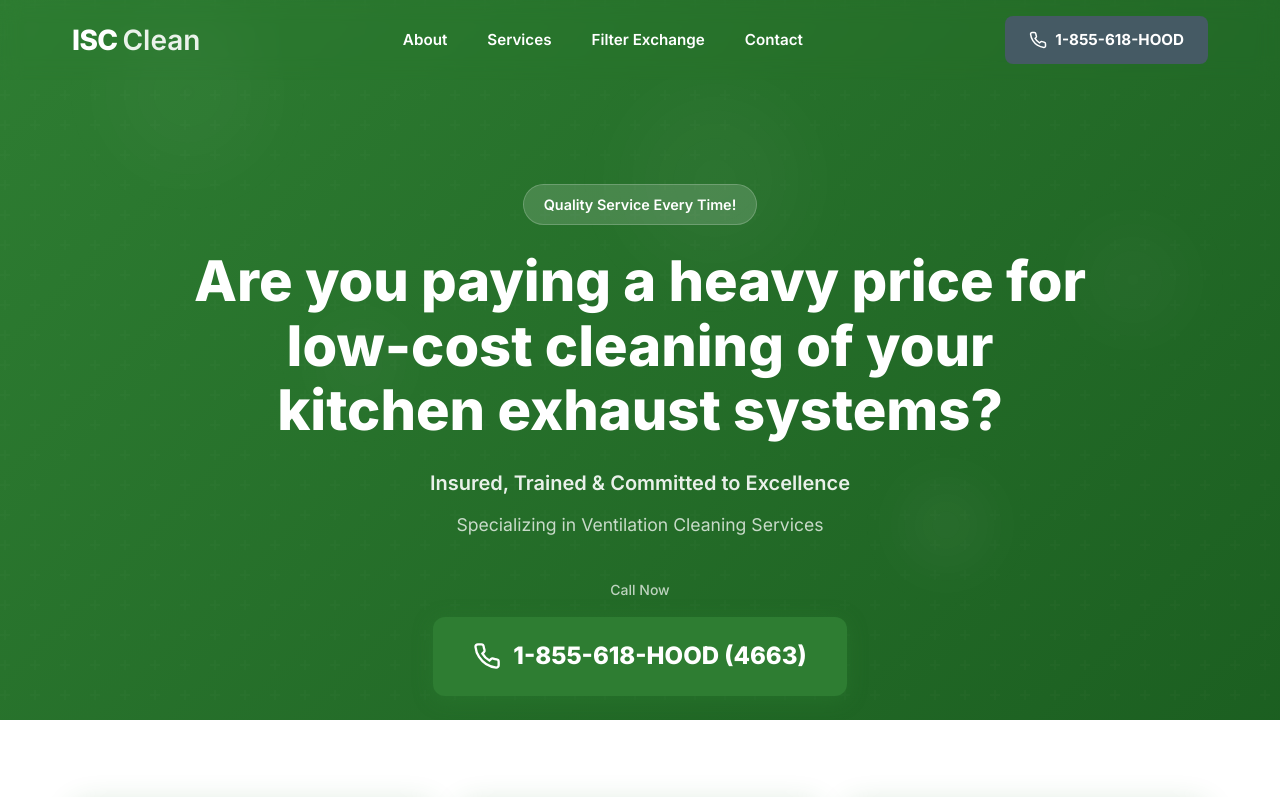
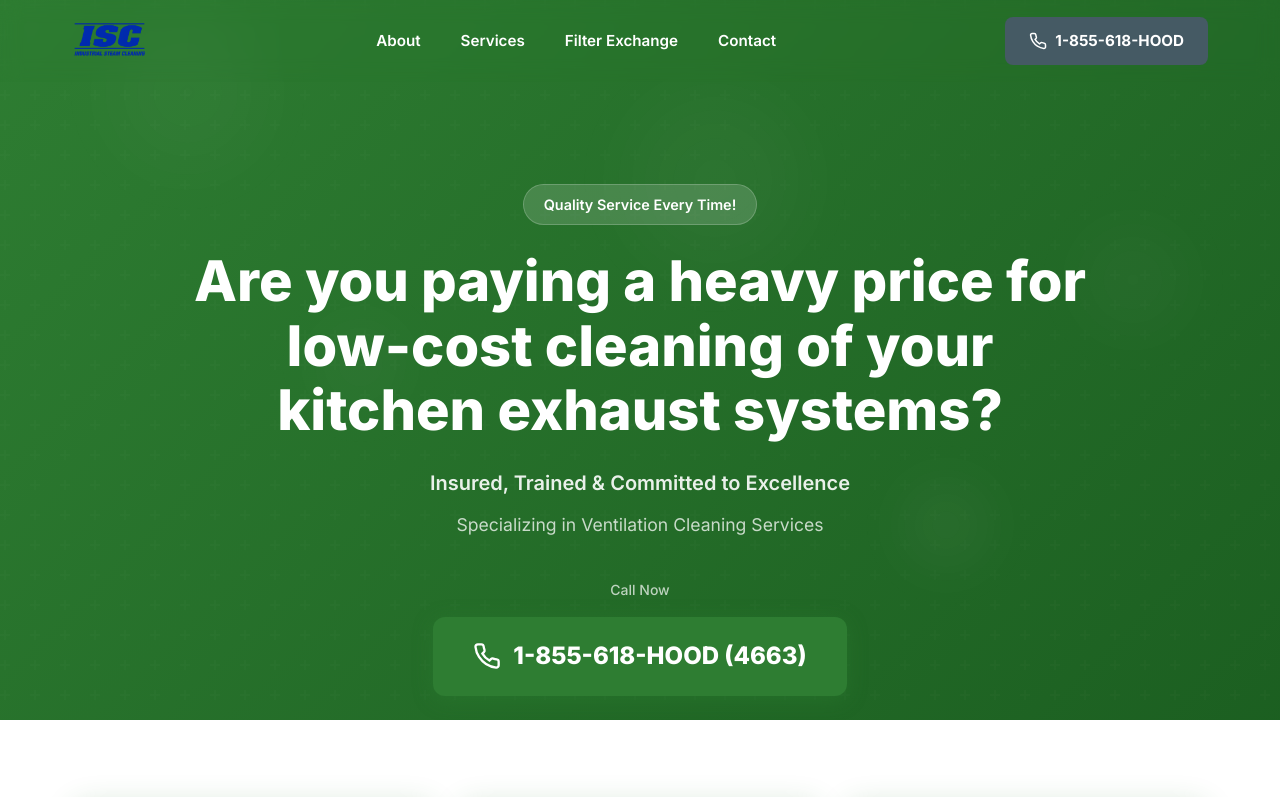
Before and after one commit to dmeade1/Iscclean, a plain HTML site: page index.html in a window 1280 px wide. Shown: the top 797 px of the page. Drawn offline with Linux system fonts and the light colour scheme.

Commit message:
Integrate user logo and replace text logo

```diff
--- a/index.html
+++ b/index.html
@@ -15,10 +15,9 @@
     <!-- Navigation Header -->
     <header class="main-header">
         <div class="header-container">
-            <div class="logo">
-                <span class="logo-text">ISC</span>
-                <span class="logo-subtitle">Clean</span>
-            </div>
+            <a href="index.html" class="logo">
+                <img src="images/isc-logo.png" alt="ISC Industrial Steam Cleaning" class="logo-image">
+            </a>
             <nav class="main-nav">
                 <a href="about.html">About</a>
                 <a href="services.html">Services</a>
@@ -308,8 +307,8 @@
             <div class="footer-grid">
                 <div class="footer-brand">
                     <div class="footer-logo">
-                        <span class="logo-text">ISC</span>
-                        <span class="logo-subtitle">Clean</span>
+                        <img src="images/isc-logo.png" alt="ISC Industrial Steam Cleaning"
+                            class="logo-image footer-logo-img">
                     </div>
                     <p>ISC Hood & Duct Cleaning</p>
                     <p>Professional kitchen exhaust cleaning specialists committed to safety and compliance.</p>
--- a/styles.css
+++ b/styles.css
@@ -95,8 +95,24 @@ html {
     font-weight: 600;
 }
 
-.main-header.scrolled .logo-subtitle {
-    color: var(--primary-light);
+.logo-image {
+    height: 50px;
+    width: auto;
+    display: block;
+    transition: all 0.3s ease;
+}
+
+.footer-logo-img {
+    height: 60px;
+    filter: brightness(0) invert(1);
+    /* Make footer logo white if it's blue */
+}
+
+/* Responsive adjustments */
+@media (max-width: 768px) {
+    .logo-image {
+        height: 40px;
+    }
 }
 
 .main-nav {
```
Also changed, not shown: about.html (+3 -4 lines), contact.html (+3 -4 lines), services.html (+3 -4 lines), images/isc-logo.png (added).
